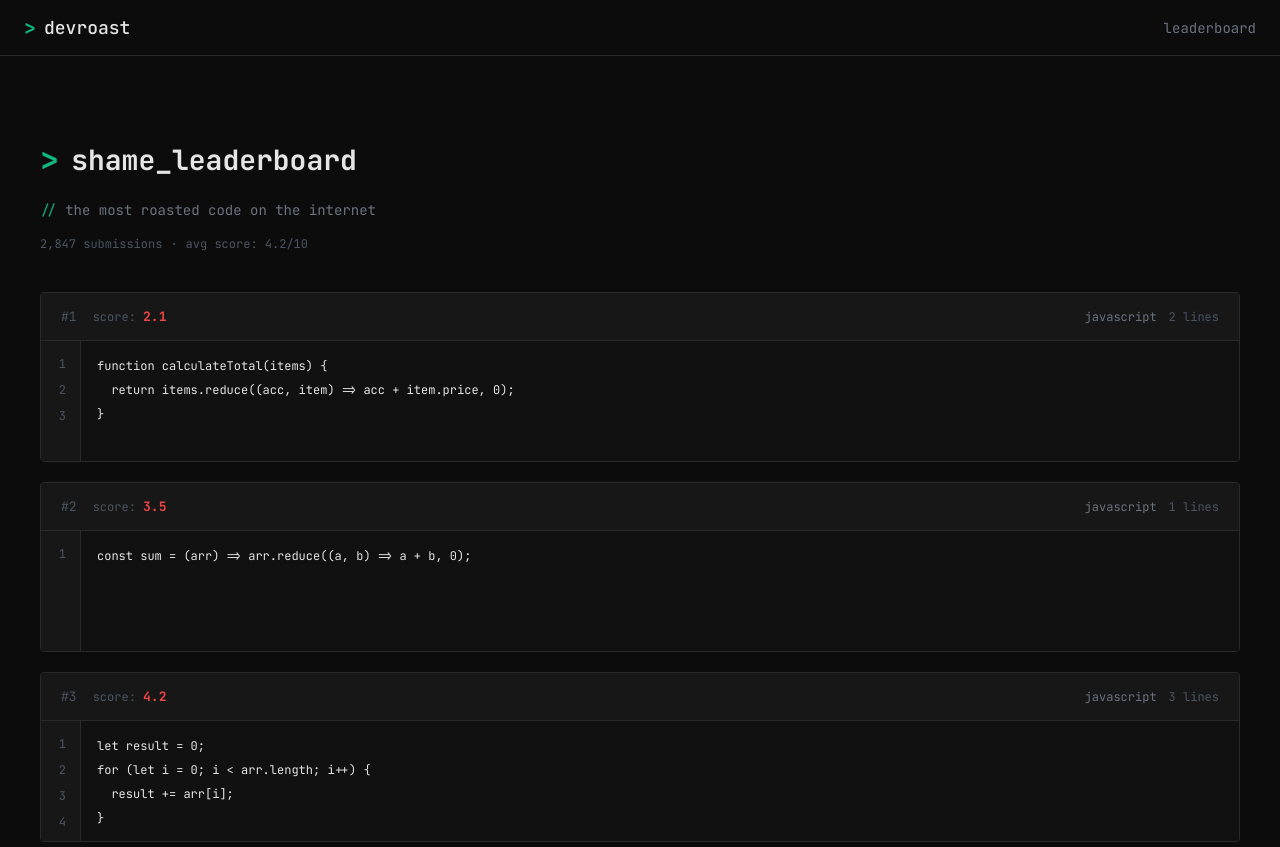
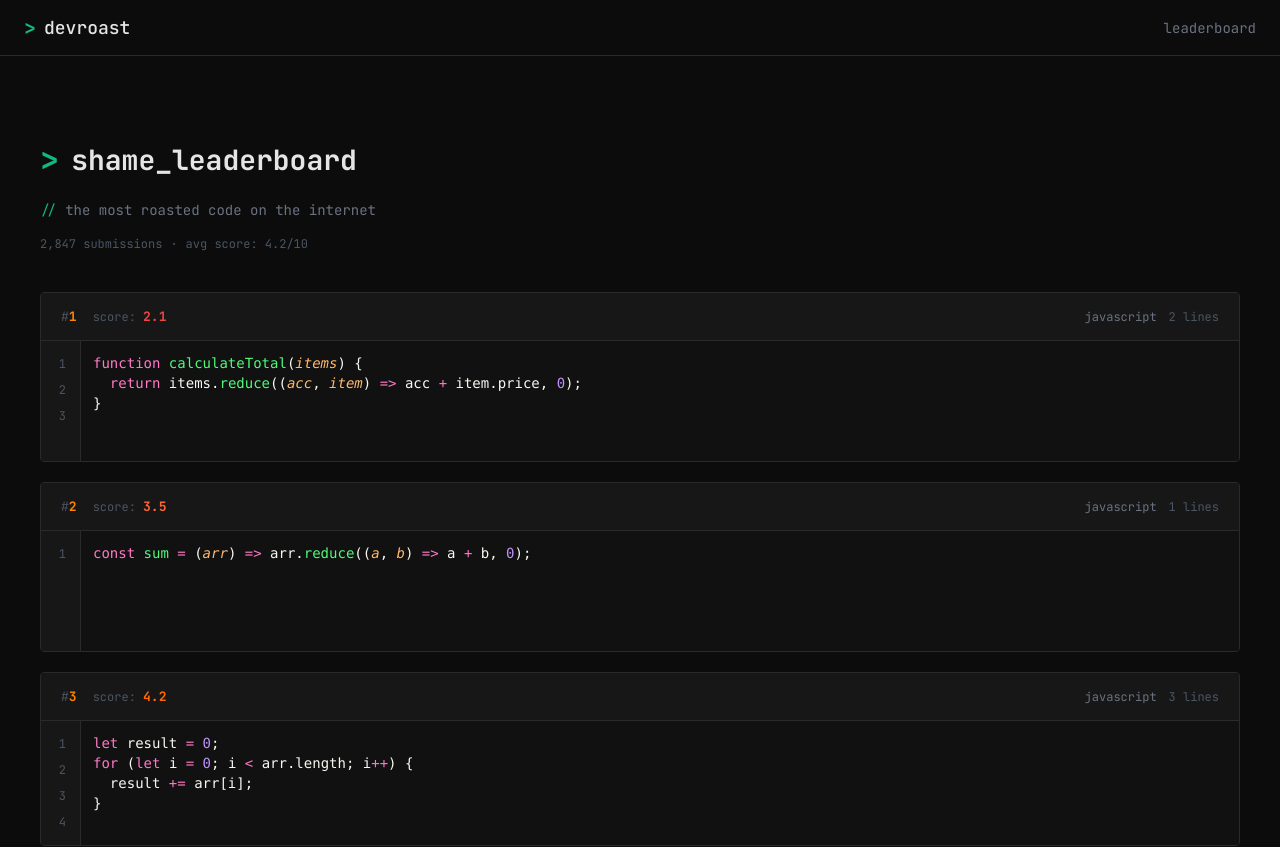
Before and after one commit to T1ag0o/devroast, a Next.js app: page /leaderboard in a window 1280 px wide. Shown: the top 847 px of the page. Built offline with nearby package versions, Linux system fonts and the light colour scheme.

Commit message:
feat: add custom scrollbar, improve leaderboard with code highlighting and score colors

```diff
--- a/src/app/globals.css
+++ b/src/app/globals.css
@@ -29,3 +29,22 @@
 	--font-sans: system-ui, -apple-system, BlinkMacSystemFont, "Segoe UI", Roboto, sans-serif;
 	--font-mono: var(--font-mono), ui-monospace, SFMono-Regular, Menlo, Monaco, Consolas, monospace;
 }
+
+/* Custom scrollbar */
+::-webkit-scrollbar {
+	width: 8px;
+	height: 8px;
+}
+
+::-webkit-scrollbar-track {
+	background: #111111;
+}
+
+::-webkit-scrollbar-thumb {
+	background: #2a2a2a;
+	border-radius: 4px;
+}
+
+::-webkit-scrollbar-thumb:hover {
+	background: #3a3a3a;
+}
--- a/src/app/leaderboard/page.tsx
+++ b/src/app/leaderboard/page.tsx
@@ -1,10 +1,22 @@
 import type { Metadata } from "next";
 import { Button } from "@/components/ui/button";
+import { CodeBlock } from "@/components/ui/code-block";
 
 export const metadata: Metadata = {
 	title: "shame_leaderboard | devroast",
 	description: "The most roasted code on the internet",
 };
+
+function getScoreColor(score: number): string {
+	if (score <= 2) return "text-[#ff3333]";
+	if (score <= 3) return "text-accent-red";
+	if (score <= 4) return "text-[#ff6633]";
+	if (score <= 5) return "text-orange-500";
+	if (score <= 6) return "text-accent-amber";
+	if (score <= 7) return "text-yellow-400";
+	if (score <= 8) return "text-lime-400";
+	return "text-accent-green";
+}
 
 const leaderboardData = [
 	{
@@ -109,19 +121,22 @@ export default function LeaderboardPage() {
 							key={item.rank}
 							className="flex flex-col border border-border-primary rounded overflow-hidden"
 						>
-							<div className="flex items-center justify-between h-12 px-5 bg-bg-surface border-b border-border-primary">
-								<div className="flex items-center gap-4">
-									<span className="font-mono text-[13px] text-text-tertiary">
-										#{item.rank}
+							<div className="flex items-center justify-between h-12 px-5 bg-bg-surface border-b border-border-primary min-w-0">
+								<div className="flex items-center gap-4 min-w-0">
+									<span className="font-mono text-[13px]">
+										<span className="text-text-tertiary">#</span>
+										<span className="text-primary font-bold">{item.rank}</span>
 									</span>
 									<span className="font-mono text-[12px] text-text-tertiary">
 										score:{" "}
-										<span className="text-accent-red font-mono text-[13px] font-bold">
+										<span
+											className={`font-mono text-[13px] font-bold ${getScoreColor(item.score)}`}
+										>
 											{item.score}
 										</span>
 									</span>
 								</div>
-								<div className="flex items-center gap-3">
+								<div className="flex items-center gap-3 flex-shrink-0">
 									<span className="font-mono text-xs text-text-secondary">
 										{item.language}
 									</span>
@@ -130,8 +145,8 @@ export default function LeaderboardPage() {
 									</span>
 								</div>
 							</div>
-							<div className="flex bg-bg-input h-[120px]">
-								<div className="flex flex-col gap-1 px-[14px] py-3 bg-bg-surface border-r border-border-primary min-w-[40px]">
+							<div className="flex min-h-[120px] min-w-0">
+								<div className="flex flex-col gap-1 px-[14px] py-3 bg-bg-surface border-r border-border-primary min-w-[40px] flex-shrink-0">
 									{item.code.split("\n").map((_line, idx) => (
 										<span
 											key={`${item.rank}-${idx}`}
@@ -141,11 +156,9 @@ export default function LeaderboardPage() {
 										</span>
 									))}
 								</div>
-								<pre className="flex-1 overflow-hidden px-4 py-3">
-									<code className="font-mono text-xs text-text-primary leading-[22px] whitespace-pre">
-										{item.code}
-									</code>
-								</pre>
+								<div className="flex-1 min-w-0 overflow-hidden bg-bg-input">
+									<CodeBlock code={item.code} language={item.language} />
+								</div>
 							</div>
 						</div>
 					))}
--- a/src/components/ui/code-block.tsx
+++ b/src/components/ui/code-block.tsx
@@ -13,13 +13,13 @@ export async function CodeBlock({
 }: CodeBlockProps) {
 	const html = await codeToHtml(code, {
 		lang: language,
-		theme: "vesper",
+		theme: "dracula",
 	});
 
 	return (
-		<div className="bg-bg-input border border-border-primary rounded overflow-hidden w-full max-w-[560px]">
+		<div className="w-full min-w-0">
 			{filename && (
-				<div className="flex items-center gap-3 h-10 px-4 border-b border-border-primary">
+				<div className="flex items-center gap-3 h-10 px-4 border border-border-primary border-b-0 rounded-t overflow-hidden bg-bg-surface">
 					<span className="w-2.5 h-2.5 rounded-full bg-accent-red" />
 					<span className="w-2.5 h-2.5 rounded-full bg-accent-amber" />
 					<span className="w-2.5 h-2.5 rounded-full bg-accent-green" />
@@ -29,10 +29,12 @@ export async function CodeBlock({
 					</span>
 				</div>
 			)}
-			<div
-				className="[&_pre]:p-3 [&_pre]:font-mono [&_pre]:text-sm [&_pre]:overflow-x-auto"
-				dangerouslySetInnerHTML={{ __html: html }}
-			/>
+			<div className="overflow-x-auto">
+				<div
+					className="[&_pre]:p-3 [&_pre]:font-mono [&_pre]:text-sm [&_pre]:!bg-[#111111] min-w-max"
+					dangerouslySetInnerHTML={{ __html: html }}
+				/>
+			</div>
 		</div>
 	);
 }
```
